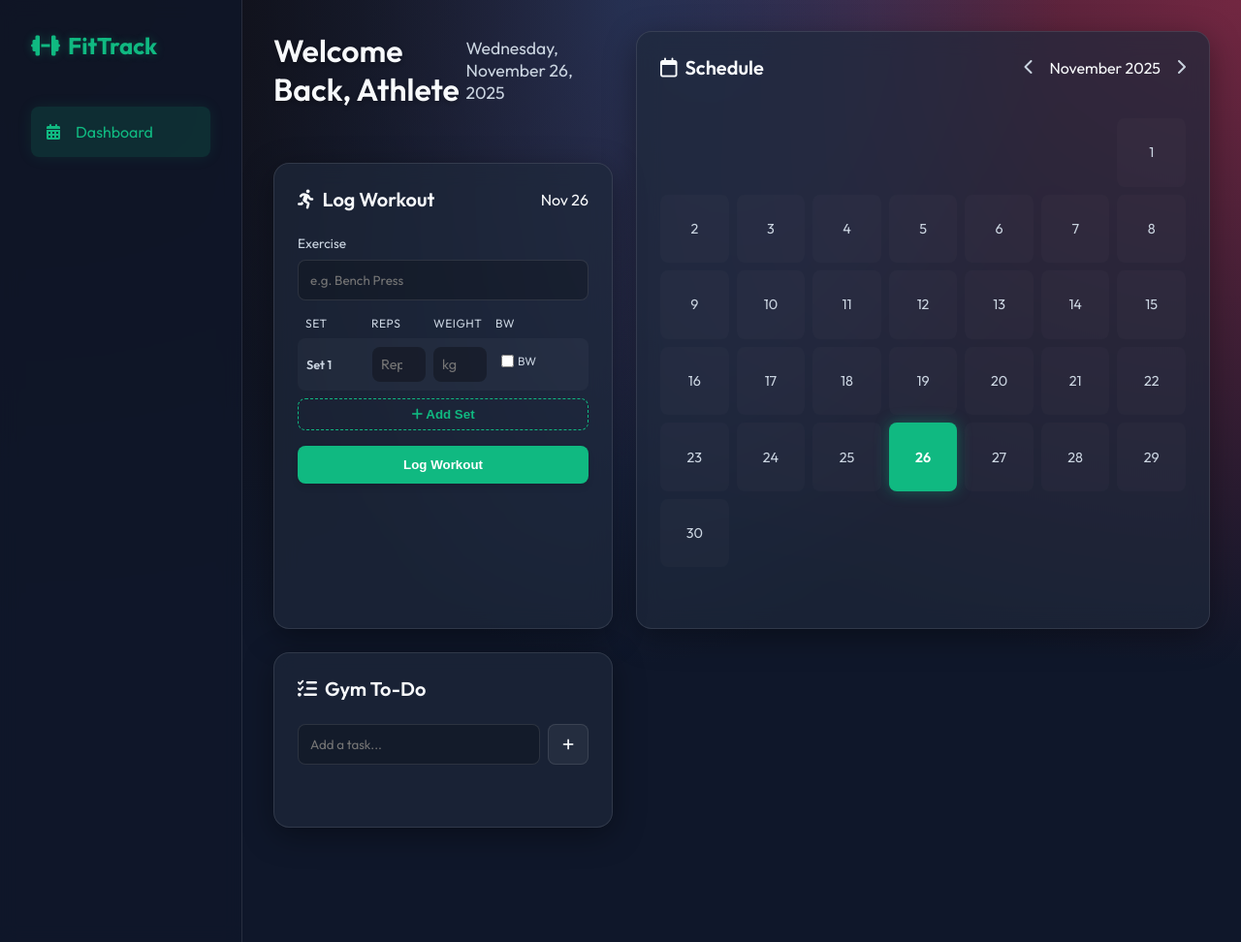
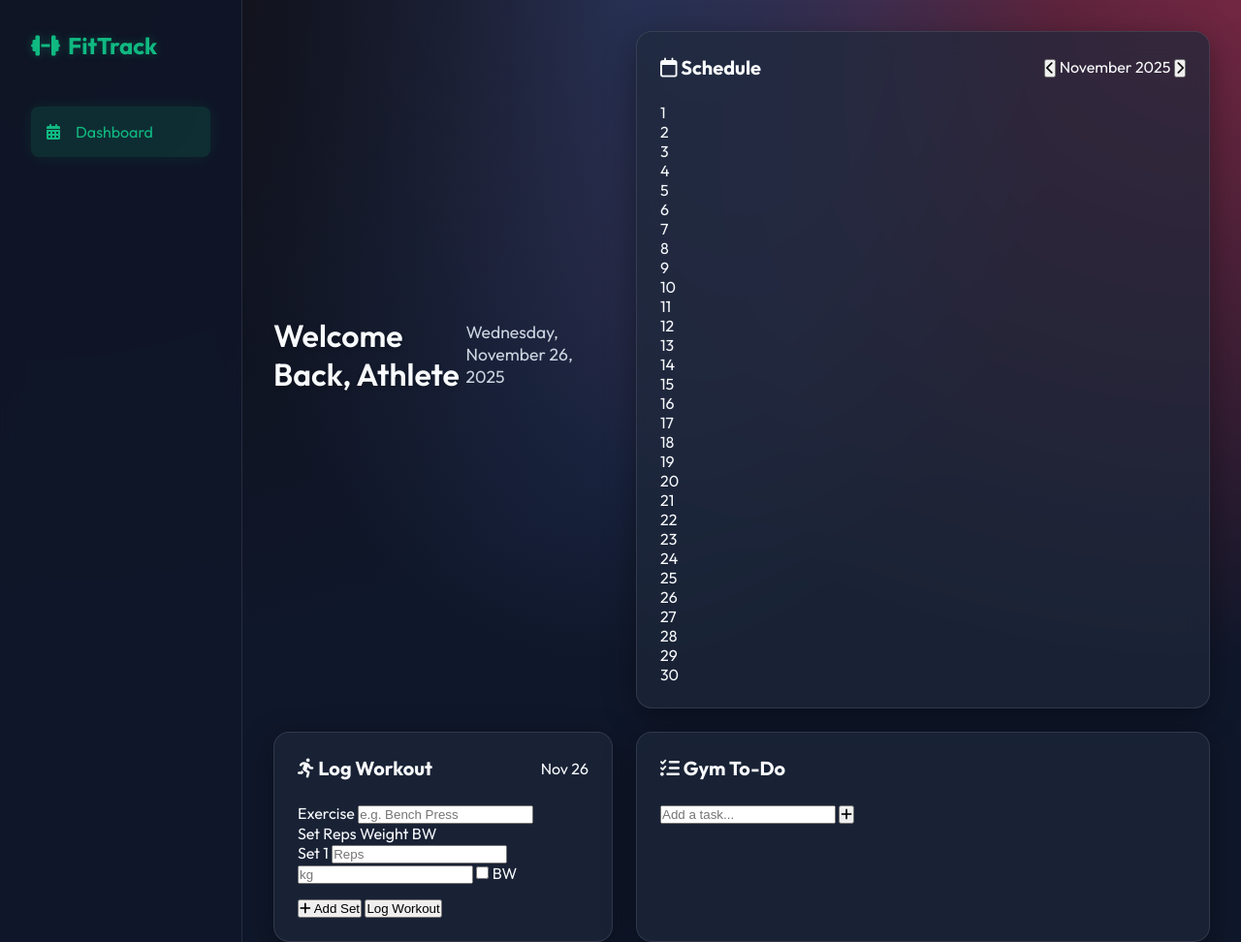
Before and after one commit to Heavenly-Demon-0835/Workout-Tracker, a Flask app: page / in a window 1280 px wide. Shown: the whole page at 97% size. Run offline with Flask 3, Linux system fonts and the light colour scheme.

Commit message:
Update: UI Refinements

```diff
--- a/static/style.css
+++ b/static/style.css
@@ -135,225 +135,6 @@ body {
 
 .card-header h2 {
     font-size: 1.25rem;
-    font-weight: 600;
-    display: flex;
-    align-items: center;
-    gap: 0.5rem;
-}
-
-/* Calendar */
-.calendar-card {
-    grid-row: span 2;
-}
-
-.calendar-controls {
-    display: flex;
-    align-items: center;
-    gap: 1rem;
-}
-
-.calendar-controls button {
-    background: none;
-    border: none;
-    color: var(--text-secondary);
-    cursor: pointer;
-    font-size: 1rem;
-}
-
-.calendar-controls button:hover {
-    color: var(--text-primary);
-}
-
-.calendar-grid {
-    display: grid;
-    grid-template-columns: repeat(7, 1fr);
-    gap: 0.5rem;
-    margin-top: 1rem;
-}
-
-.calendar-day {
-    aspect-ratio: 1;
-    display: flex;
-    align-items: center;
-    justify-content: center;
-    border-radius: 0.5rem;
-    cursor: pointer;
-    font-size: 0.9rem;
-    color: var(--text-secondary);
-    transition: all 0.2s;
-    position: relative;
-    background-color: rgba(255, 255, 255, 0.02);
-}
-
-.calendar-day:hover {
-    background-color: rgba(255, 255, 255, 0.1);
-    color: var(--text-primary);
-}
-
-.calendar-day.active {
-    background-color: var(--accent);
-    color: #fff;
-    font-weight: 600;
-    box-shadow: 0 0 15px rgba(16, 185, 129, 0.4);
-}
-
-.calendar-day.has-data::after {
-    content: '';
-    position: absolute;
-    bottom: 4px;
-    width: 4px;
-    height: 4px;
-    background-color: var(--text-primary);
-    border-radius: 50%;
-}
-
-/* Forms & Inputs */
-.form-group {
-    margin-bottom: 1rem;
-}
-
-label {
-    display: block;
-    color: var(--text-secondary);
-    font-size: 0.85rem;
-    margin-bottom: 0.5rem;
-}
-
-input {
-    width: 100%;
-    background-color: rgba(0, 0, 0, 0.2);
-    border: 1px solid var(--border);
-    padding: 0.75rem;
-    border-radius: 0.5rem;
-    color: var(--text-primary);
-    font-family: var(--font-main);
-    transition: all 0.2s;
-}
-
-input:focus {
-    outline: none;
-    border-color: var(--accent);
-    background-color: rgba(0, 0, 0, 0.4);
-    box-shadow: 0 0 0 2px rgba(16, 185, 129, 0.1);
-}
-
-.btn-primary {
-    width: 100%;
-    background-color: var(--accent);
-    color: #fff;
-    border: none;
-    padding: 0.75rem;
-    border-radius: 0.5rem;
-    font-weight: 600;
-    cursor: pointer;
-    transition: all 0.2s;
-    box-shadow: 0 4px 6px rgba(0, 0, 0, 0.1);
-}
-
-.btn-primary:hover {
-    background-color: var(--accent-hover);
-    transform: translateY(-1px);
-    box-shadow: 0 6px 8px rgba(0, 0, 0, 0.2);
-}
-
-.btn-secondary {
-    width: 100%;
-    background-color: transparent;
-    color: var(--accent);
-    border: 1px dashed var(--accent);
-    padding: 0.5rem;
-    border-radius: 0.5rem;
-    font-weight: 600;
-    cursor: pointer;
-    transition: all 0.2s;
-}
-
-.btn-secondary:hover {
-    background-color: rgba(16, 185, 129, 0.1);
-}
-
-/* Dynamic Sets */
-.set-headers {
-    display: grid;
-    grid-template-columns: 60px 1fr 1fr 50px 30px;
-    gap: 0.5rem;
-    margin-bottom: 0.5rem;
-    padding: 0 0.5rem;
-}
-
-.set-headers span {
-    color: var(--text-secondary);
-    font-size: 0.75rem;
-    text-transform: uppercase;
-    letter-spacing: 0.5px;
-}
-
-.set-row {
-    display: grid;
-    grid-template-columns: 60px 1fr 1fr 50px 30px;
-    gap: 0.5rem;
-    align-items: center;
-    margin-bottom: 0.5rem;
-    background-color: rgba(255, 255, 255, 0.03);
-    padding: 0.5rem;
-    border-radius: 0.5rem;
-    border: 1px solid transparent;
-}
-
-.set-row:hover {
-    border-color: rgba(255, 255, 255, 0.05);
-    background-color: rgba(255, 255, 255, 0.05);
-}
-
-.set-number {
-    color: var(--text-secondary);
-    font-size: 0.8rem;
-    font-weight: 600;
-}
-
-.set-row input {
-    padding: 0.5rem;
-    font-size: 0.9rem;
-    background-color: rgba(0, 0, 0, 0.3);
-    border-color: transparent;
-}
-
-.set-row input:focus {
-    background-color: rgba(0, 0, 0, 0.5);
-    border-color: var(--accent);
-}
-
-.bw-toggle {
-    display: flex;
-    align-items: center;
-    gap: 0.25rem;
-    cursor: pointer;
-    color: var(--text-secondary);
-    font-size: 0.75rem;
-    user-select: none;
-    justify-content: center;
-}
-
-.bw-toggle input {
-    width: auto;
-    margin: 0;
-}
-
-.remove-set-btn {
-    background: none;
-    border: none;
-    color: var(--text-secondary);
-    cursor: pointer;
-    padding: 0.25rem;
-    display: flex;
-    align-items: center;
-    justify-content: center;
-    transition: color 0.2s;
-}
-
-.remove-set-btn:hover {
-    color: var(--danger);
-}
 
     /* Lists */
     .workout-list,
```
Lines whose indentation alone changed are shown as unchanged.
